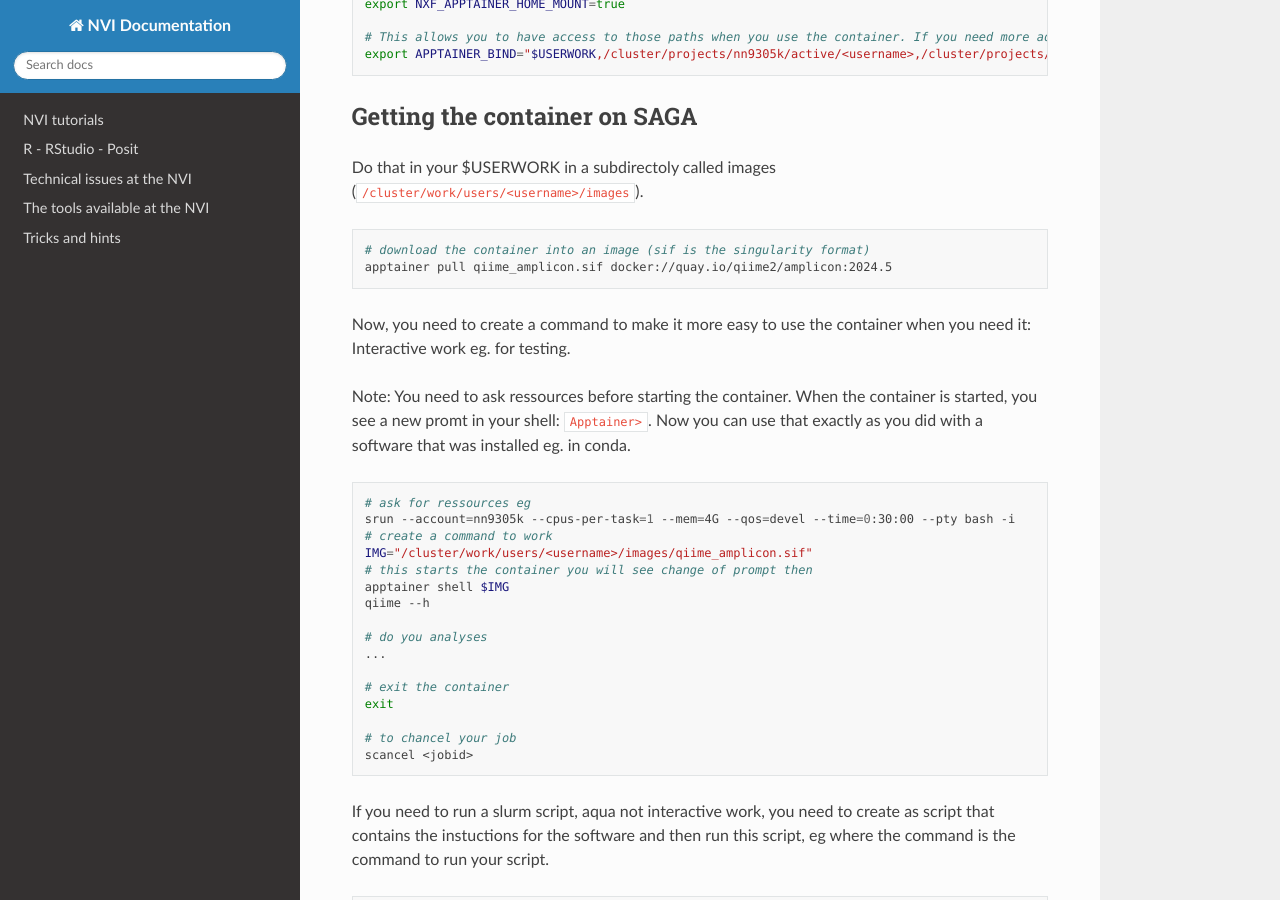
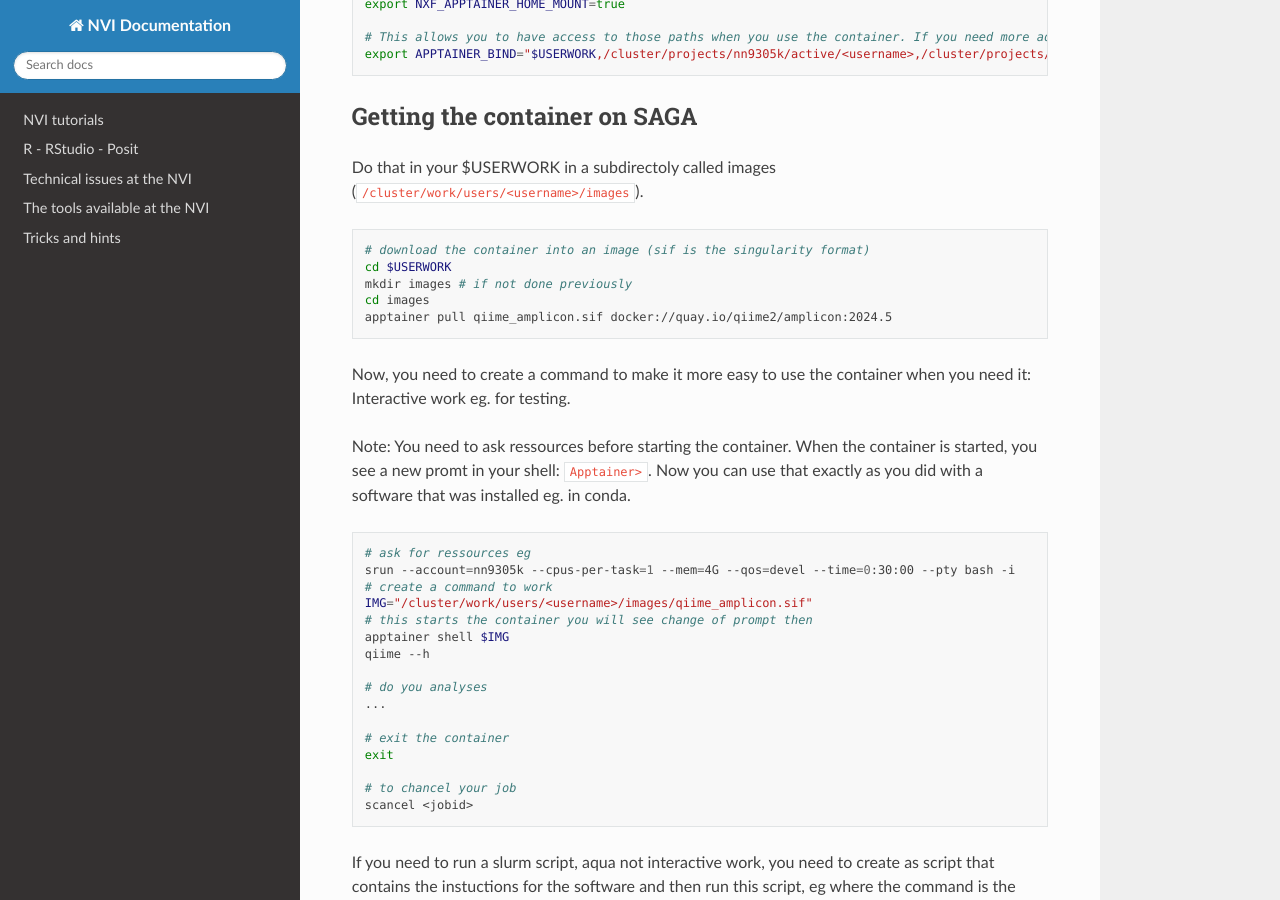
Before and after one commit to NorwegianVeterinaryInstitute/nvi-documentation, a Sphinx documentation site: the page built from docs/source/tutorials/qiime2_docker.md, in a window 1280 px wide and 900 px high, scrolled down 694 px. Built offline with Sphinx 7.4.7 and the Read the Docs theme 2.0.0, drawn with Linux system fonts in a browser that asks for light colours; pages that are not in the unit, such as notebooks, are missing from menus.

Commit message:
Update qiime2_docker.md

````diff
--- a/docs/source/tutorials/qiime2_docker.md
+++ b/docs/source/tutorials/qiime2_docker.md
@@ -35,6 +35,9 @@ Do that in your $USERWORK  in a subdirectoly called images (`/cluster/work/users
 
 ```bash
 # download the container into an image (sif is the singularity format)
+cd $USERWORK
+mkdir images # if not done previously
+cd images
 apptainer pull qiime_amplicon.sif docker://quay.io/qiime2/amplicon:2024.5
 ```
 
````
